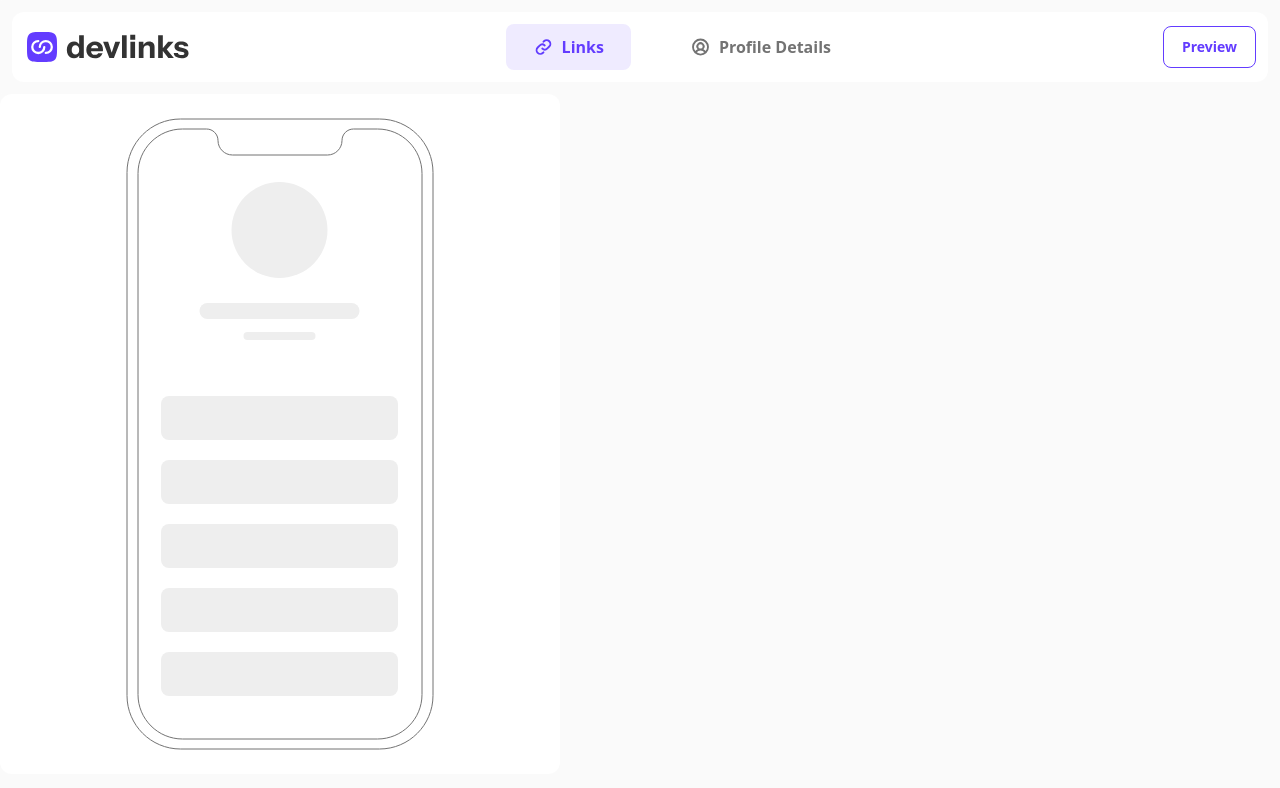
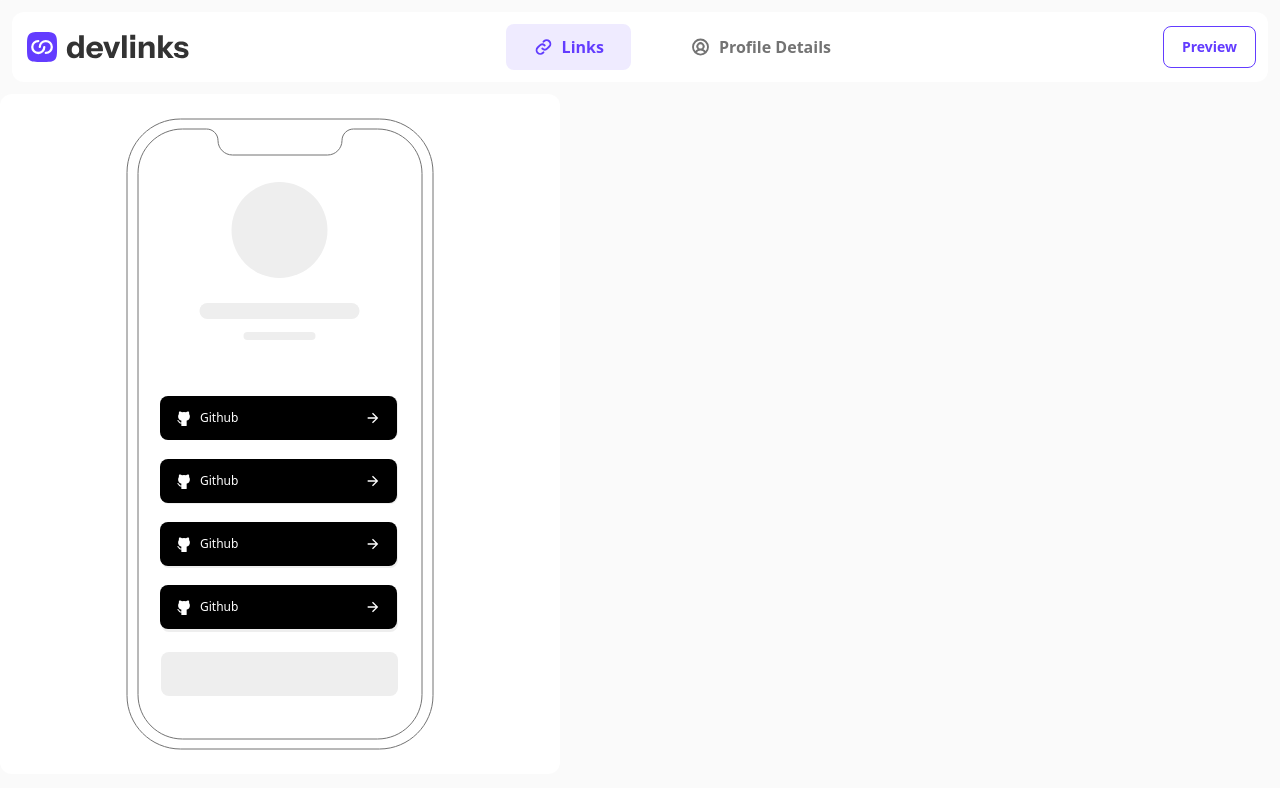
Before and after one commit to k2pbac/link-sharing, a Next.js app: page / in a window 1280 px wide. Shown: the top 788 px of the page. Built offline with nearby package versions, Linux system fonts and the light colour scheme.

Commit message:
finish buttons

```diff
--- a/src/app/main.scss
+++ b/src/app/main.scss
@@ -16,7 +16,8 @@ $red: #ff3939;
 
 $dark-purple-filter: brightness(0) saturate(100%) invert(23%) sepia(98%)
   saturate(3745%) hue-rotate(247deg) brightness(99%) contrast(104%);
-
+$white-filter: brightness(0) saturate(100%) invert(99%) sepia(58%) saturate(0%)
+  hue-rotate(186deg) brightness(111%) contrast(101%);
 // Fonts
 
 .heading-m,
--- /dev/null
+++ b/src/components/views/preview/preview-item.tsx
@@ -0,0 +1,16 @@
+interface Props {
+  style: {};
+  link: string;
+  title: string;
+  icon: string;
+}
+
+export default function PreviewItem(props: Props) {
+  return (
+    <div className="preview-item" style={props.style}>
+      <img src={props.icon} alt="link" />
+      <p className="body-s">{props.title}</p>
+      <img src="/assets/images/icon-arrow-right.svg" alt="button" />
+    </div>
+  );
+}
--- a/src/components/views/preview/preview.scss
+++ b/src/components/views/preview/preview.scss
@@ -5,4 +5,32 @@
   justify-content: center;
   background-color: $white;
   border-radius: 12px;
+
+  .phone-container {
+    position: relative;
+    .preview-item-container {
+      position: absolute;
+      top: 278px;
+      left: 34px;
+      gap: 19px;
+      display: flex;
+      flex-direction: column;
+      .preview-item {
+        width: 237px;
+        height: 44px;
+        border-radius: 8px;
+        color: $white;
+        display: flex;
+        align-items: center;
+        padding: 0 1rem;
+        gap: 8px;
+        p {
+          flex: 1;
+        }
+        img:first-of-type {
+          filter: $white-filter;
+        }
+      }
+    }
+  }
 }
--- a/src/components/views/preview/preview.tsx
+++ b/src/components/views/preview/preview.tsx
@@ -1,11 +1,39 @@
+import PreviewItem from "./preview-item";
+
 export default function Preview() {
   return (
     <div className="preview-container">
-      <div>
+      <div className="phone-container">
         <img
           src="/assets/images/illustration-phone-mockup.svg"
           alt="link-preview"
         />
+        <div className="preview-item-container ">
+          <PreviewItem
+            style={{ backgroundColor: "black" }}
+            link={"www.github.com"}
+            title={"Github"}
+            icon={"/assets/images/icon-github.svg"}
+          />
+          <PreviewItem
+            style={{ backgroundColor: "black" }}
+            link={"www.github.com"}
+            title={"Github"}
+            icon={"/assets/images/icon-github.svg"}
+          />
+          <PreviewItem
+            style={{ backgroundColor: "black" }}
+            link={"www.github.com"}
+            title={"Github"}
+            icon={"/assets/images/icon-github.svg"}
+          />
+          <PreviewItem
+            style={{ backgroundColor: "black" }}
+            link={"www.github.com"}
+            title={"Github"}
+            icon={"/assets/images/icon-github.svg"}
+          />
+        </div>
       </div>
     </div>
   );
```
